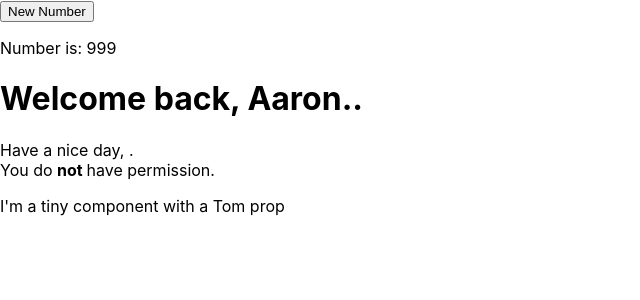
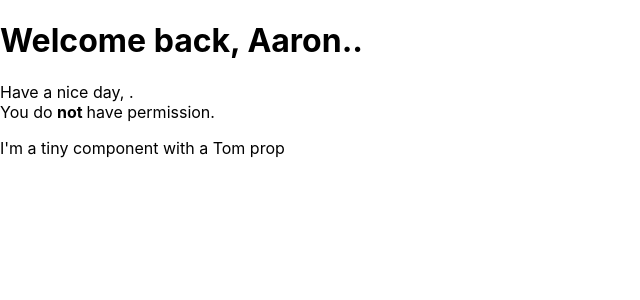
Before and after one commit to aaron-peloquin/react-structure, a React (Create React App) app: page / in a window 1280 px wide. Shown: the top 300 px of the page, without its empty margins (0-640 px from the left). Built offline with nearby package versions, Linux system fonts and the light colour scheme.

Commit message:
updating props and comments

```diff
--- a/src/App.tsx
+++ b/src/App.tsx
@@ -4,33 +4,17 @@ import './App.css';
 import Welcome from './components/pages/Welcome'
 
 // Bad pattern of having let outside of component and mutating inside. Props are not passed down to trigger a re-render
-let sneakyData = 5
 const user = {
   id: 5,
   permission: true,
-  invisibleProp: sneakyData
+  invisibleProp: 4444,
 }
 
 const App: React.FC = () => {
-  const [badNumber, setBadNumber] = React.useState(999)
-  sneakyData = badNumber
-
-  const updateNumber = () => {
-    const number = Math.ceil(Math.random()*500)
-    setBadNumber(number)
-  }
-
-  console.log('Rendering <App /> with', badNumber)
-
-  return (<React.Fragment>
-    <button onClick={updateNumber}>New Number</button>
-    <p>Number is: {badNumber}</p>
-    <Welcome
-      name="Aaron"
-      user={user}
-
-    />
-  </React.Fragment>)
+  return <Welcome
+    name="Aaron"
+    user={user}
+  />
 }
 
 export default React.memo(App)
--- a/src/components/pages/Welcome.tsx
+++ b/src/components/pages/Welcome.tsx
@@ -21,13 +21,10 @@ const Welcome: React.SFC<{ // This object is the interface that defines our prop
   message = 'Have a nice day',
   user: { // by destructuring `user` here, we no longer have access to `user` in our component
     id,
-    invisibleProp,
-    ...otherUserKeys // The `...{variableName}` syntax is the `rest pattern`. It will catch all keys that were not deconstructed from the user object (permission & displayName), and assign them into `otherUserKeys`
+    ...otherUserKeys // This `...{variableName}` syntax is the `rest pattern`. It will catch all keys that were not deconstructed from the user object (permission & displayName), and assign them into `otherUserKeys`
   },
-  // Note: The prop `invisibleProp` is not being deconstructed or caught by a a restructuring (...), so it is essentially unavaible and ignored, even though its required by the interface - don't do this.
-  // Additionally, the `invisibleProp` data is being passed in as a reference to a let variable, which is being mutated. Since the reference is not updating, this component does not re-render
 }) => {
-  console.log('Rendering <Welcome />', invisibleProp)
+  console.log('Rendering <Welcome />', otherUserKeys.invisibleProp)
   return <React.Fragment>
     <h1>Welcome back, {name || `User #${id.toString().padStart(2, '0')}`}..</h1>
     <p>
@@ -40,17 +37,3 @@ const Welcome: React.SFC<{ // This object is the interface that defines our prop
 
 // Because this is a SFC, we can feel safe to memoize the results to skip some future re-render
 export default React.memo(Welcome)
-
-/**
- * This style of types with `interface` can be exported and shared between components, but I think that is a bad pattern.
- * However, not exporting it would most likely be easier to read
- */
-// interface props{
-//   name?: string,
-//   message?: string,
-//   user: {
-//     id: number,
-//     permission: boolean,
-//     displayName?: string,
-//   },
-//  }
```
